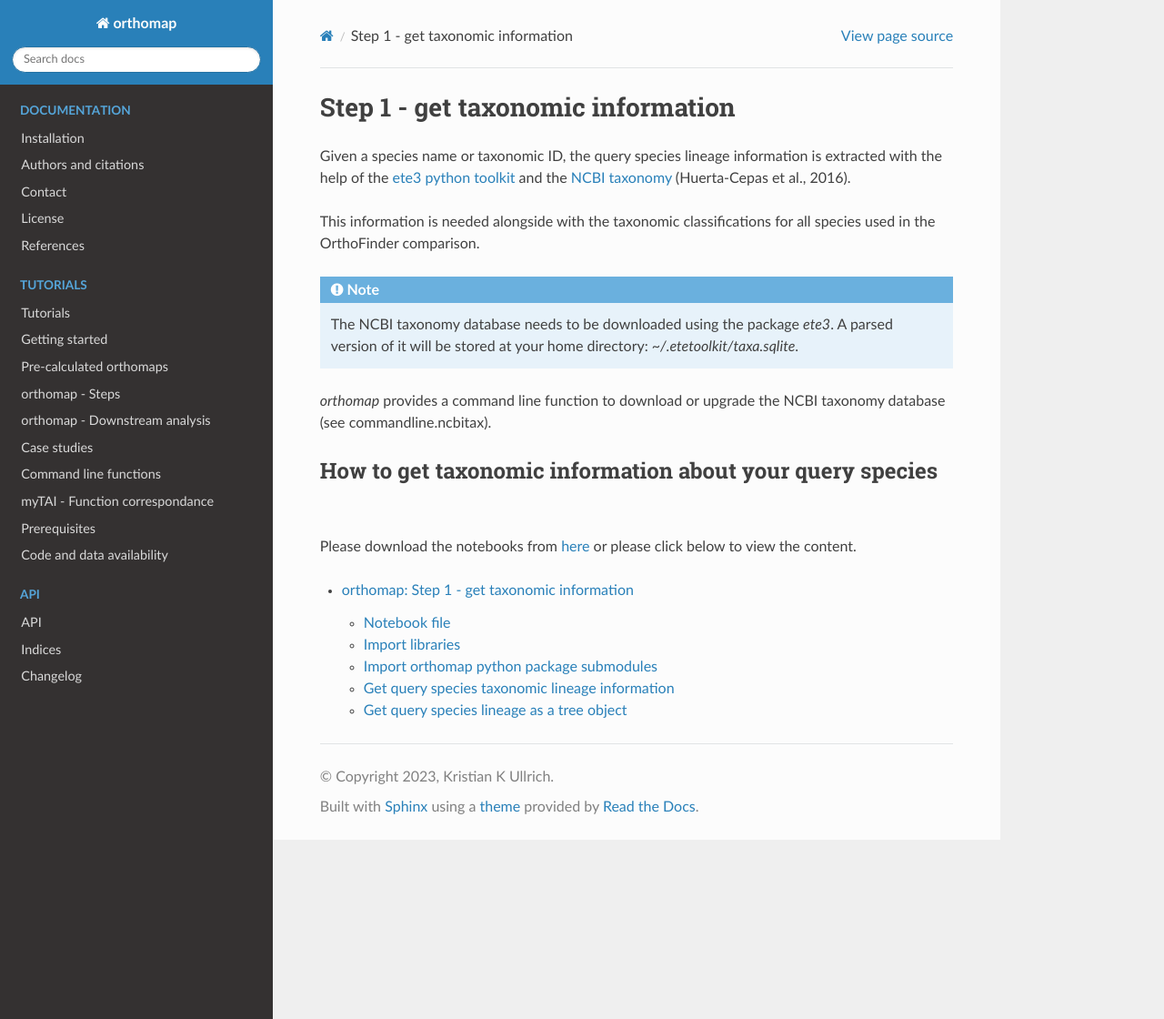
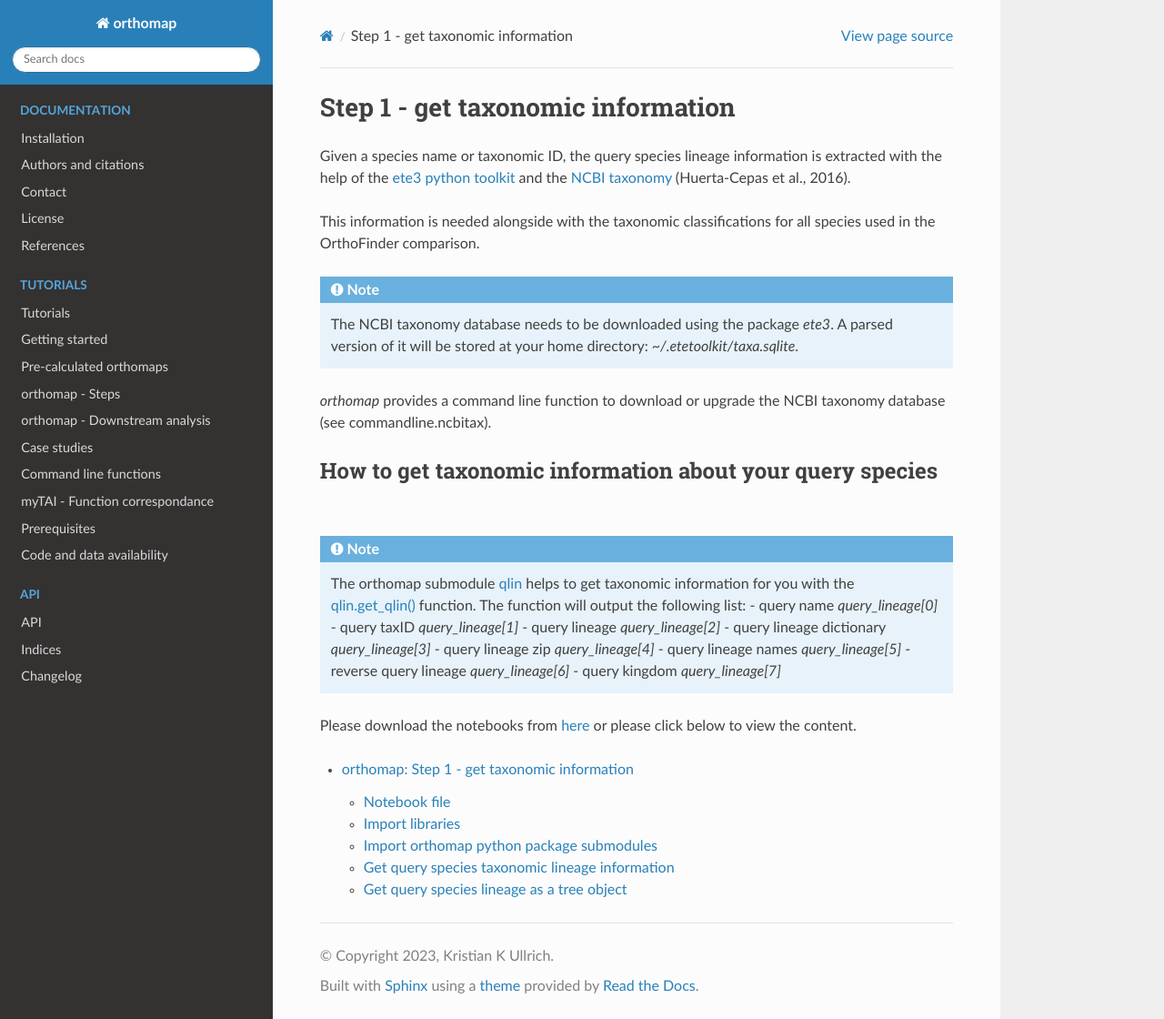
Before and after one commit to kullrich/orthomap, a Sphinx documentation site: the page built from docs/tutorials/query_lineage.rst, in a window 1280 px wide and 1120 px high. Shown: the whole window at 91% size. Built offline with Sphinx 7.4.7 and the Read the Docs theme 2.0.0, drawn with Linux system fonts in a browser that asks for light colours; formulas are drawn with MathJax 3; pages that are not in the unit, such as notebooks, are missing from menus.

Commit message:
# update tutorials

```diff
--- a/docs/tutorials/query_lineage.rst
+++ b/docs/tutorials/query_lineage.rst
@@ -18,6 +18,20 @@ This information is needed alongside with the taxonomic classifications for all
 How to get taxonomic information about your query species
 ---------------------------------------------------------
 
+.. note::
+   The orthomap submodule `qlin <https://orthomap.readthedocs.io/en/latest/modules/orthomap.html#modules-for-query-lineage>`_
+   helps to get taxonomic information for you with the `qlin.get_qlin() <https://orthomap.readthedocs.io/en/latest/modules/orthomap.qlin.html#orthomap.qlin.get_qlin>`_ function.
+   The function will output the following list:
+   - query name `query_lineage[0]`
+   - query taxID `query_lineage[1]`
+   - query lineage `query_lineage[2]`
+   - query lineage dictionary `query_lineage[3]`
+   - query lineage zip `query_lineage[4]`
+   - query lineage names `query_lineage[5]`
+   - reverse query lineage `query_lineage[6]`
+   - query kingdom `query_lineage[7]`
+
+
 Please download the notebooks from `here <https://raw.githubusercontent.com/kullrich/orthomap/main/docs/notebooks/query_lineage.ipynb>`_
 or please click below to view the content.
 
```
Also changed, not shown: docs/notebooks/add_tei.ipynb, docs/notebooks/geneset_overlap.ipynb, docs/notebooks/get_orthomap.ipynb, docs/notebooks/query_lineage.ipynb.
